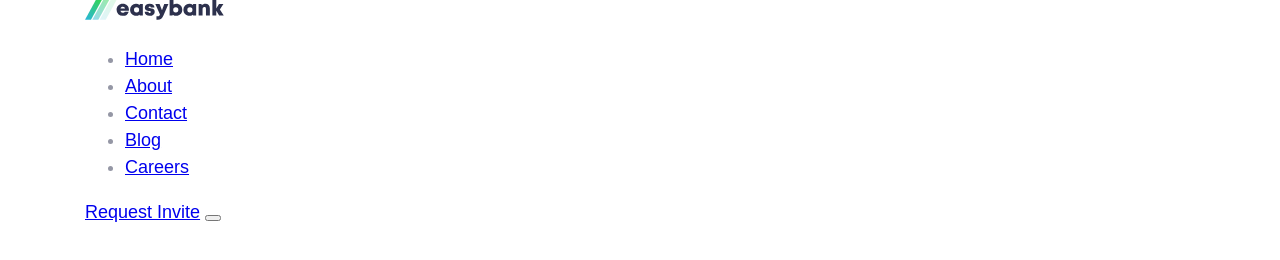
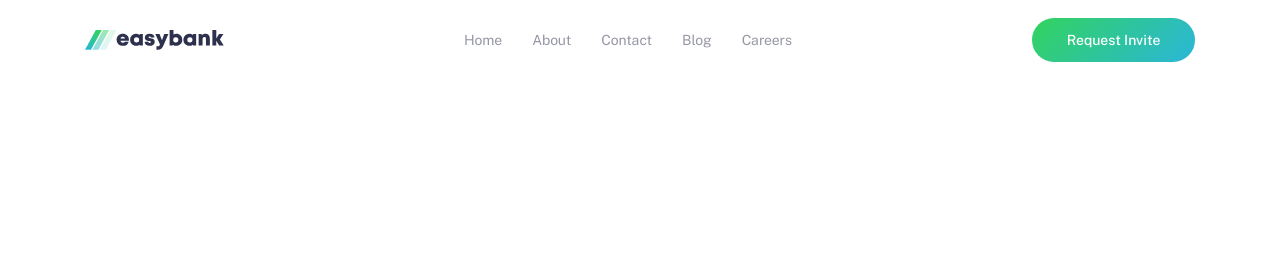
Before and after one commit to doramakh/easy-bank-sass, a plain HTML site: page index.html in a window 1280 px wide. Drawn offline with Linux system fonts and the light colour scheme.

Commit message:
WIP Add site header desktop styles

```diff
--- a/scss/_general.scss
+++ b/scss/_general.scss
@@ -14,7 +14,8 @@ body {
   height: 100%;
   padding: 0;
   margin: 0;
-  font-family: "Arial", sans-serif;
+  margin-top: 80px;
+  font-family: "Public Sans", "Arial", sans-serif;
   font-size: 18px;
   line-height: 1.5;
   color: $text-color;
--- a/scss/_variables.scss
+++ b/scss/_variables.scss
@@ -1 +1,4 @@
 $text-color: #9597A5;
+$text-dark: #2D314D;
+$bg-green: #30C88F;
+$bg-gradient: linear-gradient(135deg, #33D35E 0%, #2AB6D9 100%);
--- a/scss/blocks/_blocks-all.scss
+++ b/scss/blocks/_blocks-all.scss
@@ -1,2 +1,6 @@
 @import "visually-hidden";
 @import "container";
+@import "site-header";
+@import "logo";
+@import "sitenav";
+@import "button";
--- /dev/null
+++ b/scss/blocks/_button.scss
@@ -0,0 +1,23 @@
+.button{
+  display: inline-block;
+  min-width: 163px;
+  max-width: 100%;
+  white-space: nowrap;
+  padding: 8px 16px;
+  border-radius: 22px;
+  font-size: 14px;
+  line-height: 28px;
+  font-weight: 500;
+  text-decoration: none;
+  color: #fff;
+  background-color: $bg-green;
+  background-image: $bg-gradient;
+  background-repeat: no-repeat;
+  text-align: center;
+  overflow: hidden;
+  text-overflow: hidden;
+
+  &:hover{
+    opacity: 0.4;
+  }
+}
--- /dev/null
+++ b/scss/blocks/_logo.scss
@@ -0,0 +1,7 @@
+.logo{
+  display: block;
+}
+
+.logo__img{
+  display: block;
+}
--- /dev/null
+++ b/scss/blocks/_site-header.scss
@@ -0,0 +1,19 @@
+.site-header{
+  position: fixed;
+  z-index: 50;
+  left: 0;
+  top: 0;
+  width: 100%;
+  background-color: #fff;
+}
+
+.site-header__container{
+  display: flex;
+  flex-wrap: wrap;
+  align-items: center;
+  justify-content: space-between;
+}
+
+.site-header__toggler{
+  display: none;
+}
--- /dev/null
+++ b/scss/blocks/_sitenav.scss
@@ -0,0 +1,53 @@
+.sitenav{
+  max-width: 756px;
+}
+
+.sitenav__list{
+  display: flex;
+  flex-wrap: wrap;
+  padding: 0;
+  margin: 0;
+  margin-right: 14px;
+  margin-left: 14px;
+  list-style-type: none;
+}
+
+.sitenav__item{
+  margin-left: 15px;
+  margin-right: 15px;
+}
+
+.sitenav__link{
+  position: relative;
+  z-index: 1;
+  display: block;
+  padding: 32px 0;
+  font-size: 14px;
+  line-height: 16px;
+  letter-spacing: -0.1px;
+  color: $text-color;
+  text-decoration: none;
+  text-align: center;
+
+  &:hover{
+    color: $text-dark;
+  }
+
+  &::after{
+    position: absolute;
+    left: 0;
+    bottom: 0;
+    width: 100%;
+    height: 4px;
+    background-color: $bg-green;
+    background-image: $bg-gradient;
+    background-repeat: no-repeat;
+    opacity: 0;
+    transition: opacity 0.3s ease;
+    content: "";
+  }
+
+  &:hover::after{
+    opacity: 1;
+  }
+}
```
Also changed, not shown: css/main.css, 1 other file.
